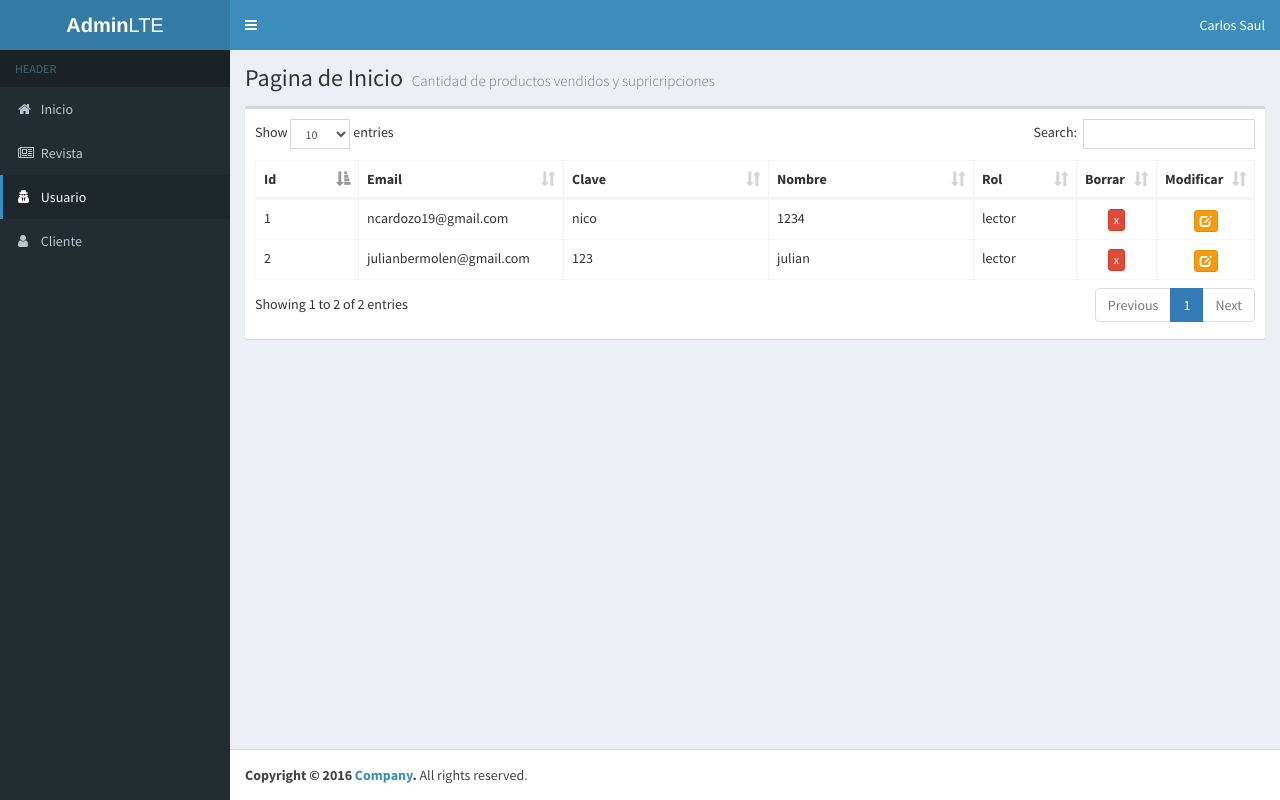
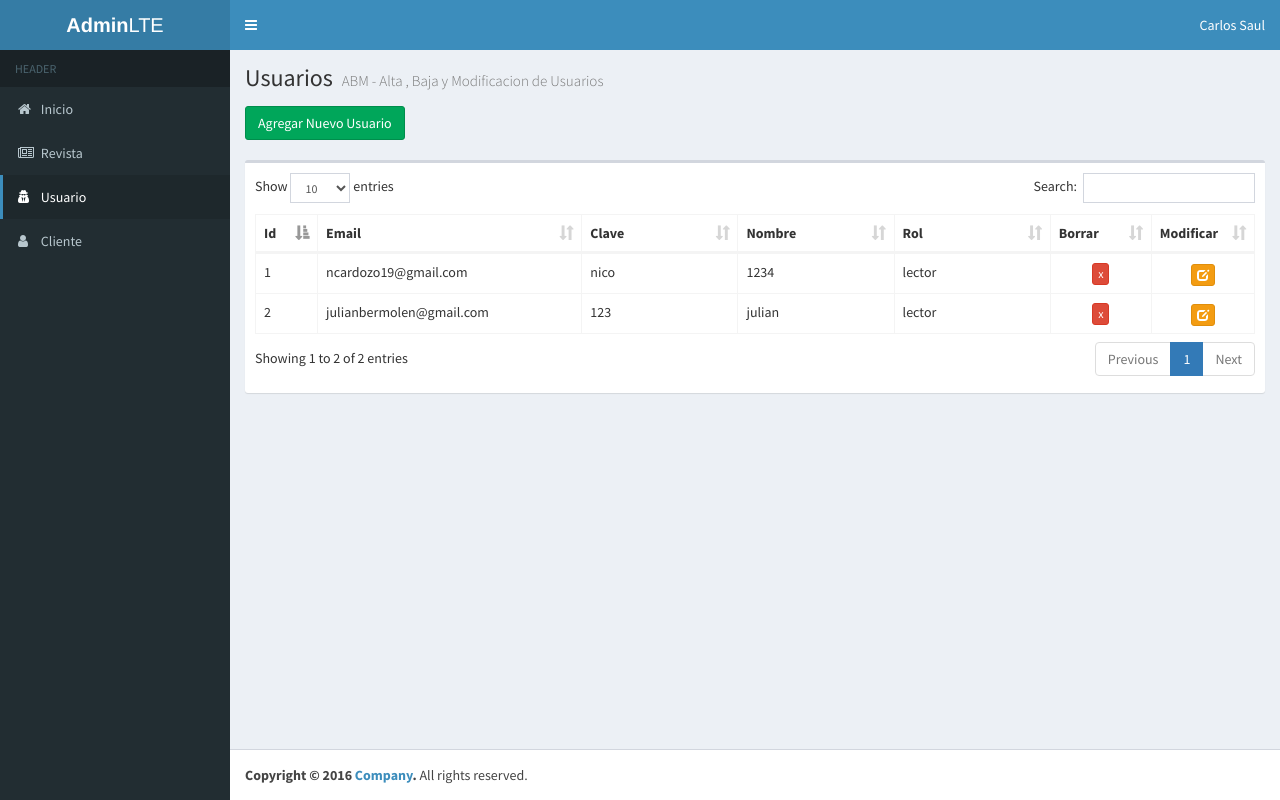
Before and after one commit to julianbermolen/TP_PHP_Revista, a PHP site: page /panel-administrador-usuario.php in a window 1280 px wide. Run offline with PHP 8.4, Linux system fonts and the light colour scheme; data comes from the database, SQL or seed files in the repository; some libraries are stand-ins or nearby versions.

Commit message:
Panel Admin | Agrega usuario en la base . User
Agrega usuario en la base, ademas hice la tabla responsive.

```diff
--- a/panel-administrador-usuario.php
+++ b/panel-administrador-usuario.php
@@ -110,28 +110,36 @@
     <!-- Encabezado de la pagina -->
     <section class="content-header">
       <h1>
-        Pagina de Inicio
-        <small>Cantidad de productos vendidos y supricripciones</small>
+        Usuarios
+        <small>ABM - Alta , Baja y Modificacion de Usuarios</small>
       </h1>
     </section>
 
     <!-- Contenido Principal -->
     <section class="content">
 
-    <div class="row">
-        <div class="col-xs-12">
-          <div class="box">
+<button type="button" class="btn btn-success" href="#indio" data-target="#indio" data-toggle="modal" role="button">Agregar Nuevo Usuario </button>
+<br/>
+<br/>
+
+
+    <div class="row" >
+        <div class="col-xs-12" >
+          <div class="box" >
             <div class="box-body">
+            <div class="table-responsive">
              <table id="tabla1" class="table table-bordered table-hover">
+
+
                  <thead>
                     <tr>
-                         <th width="10%">Id</th>
-                         <th width="20%">Email</th>
-                         <th width="20%">Clave</th>
-                         <th width="20%">Nombre</th>
+                         <th width="2%">Id</th>
+                         <th width="15%">Email</th>
+                         <th width="10%">Clave</th>
+                         <th width="10%">Nombre</th>
                          <th width="10%">Rol</th>
                          <th width="4%">Borrar</th>
-                         <th width="2%">Modificar</th>
+                         <th width="1%">Modificar</th>
 
                     </tr>
                   </thead>
@@ -223,6 +231,50 @@
           </div>
         </div>
     </div>
+  </div>
+
+<div id="indio" class="modal fade" tabindex="-1" role="dialog" aria-labelledby="myModalLabel" aria-hidden="true">
+    <div class="modal-dialog">
+        <div class="modal-content">
+            <div class="modal-header"><button type="button" class="close" data-dismiss="modal" aria-hidden="true">x</button><h4>Nuevo usuario</h4></div>
+            <div class="modal-body">
+                    <form action="php/agregar_usuario.php" method="POST">
+                          <div class="form-group">
+                            <label for="exampleInputText1">Ingrese Usuario</label>
+                            <input type="text" class="form-control" name="username" id="username" placeholder="Ingrese Usuario">
+                          </div>
+                          <p class="help-block text-danger"></p>
+                          <div class="form-group">
+                             <label for="email" class="label-largo">Ingrese E-mail:</label>
+                             <input type="email" name="email" id="email" class="form-control input-largo" placeholder="Ingrese E-mail"/>
+                          </div>
+                         <div class="form-group">
+                           <label for="password" class="label-largo">Ingrese Contrase&ntilde;a</label>
+                           <input type="password" name="password" id="password" class="form-control input-largo" placeholder=" Ingrese Contrase&ntilde;a" />
+                          </div>
+                          <div class="form-group">
+                           <label for="confirm_password" class="label-largo">Reingrese Contrase&ntilde;a</label>
+                           <input type="password" name="confirm_password" id="confirm_password" class="form-control input-largo" placeholder=" Reingrese Contrase&ntilde;a" />
+                           </div>
+                          <div class="form-group">
+                           <label for="rol" class="label-largo">Rol</label>
+                           <select type="rol" name="rol" id="rol" class="form-control input-largo">
+                           <option  value="1">Lector</option>
+                           <option  value="2">Contenidista</option>
+                           <option  value="3">Administrador</option>
+                           </select>
+                          </div>
+
+                            <button id="submitLog" name="login" class="btn btn-primary" style="width:100%;text-align:center;">Enviar</button>
+                    </form>
+                    <div id="ack"></div>
+            </div>
+            <div class="modal-footer"><button type="button" class="btn btn-primary" data-dismiss="modal">Cerrar</button></div>
+
+      </div>
+      </div>
+  </div>
+
     </section>
     <!-- /.content -->
   </div>
```
Also changed, not shown: php/agregar_usuario.php (added, +14 -0 lines).
